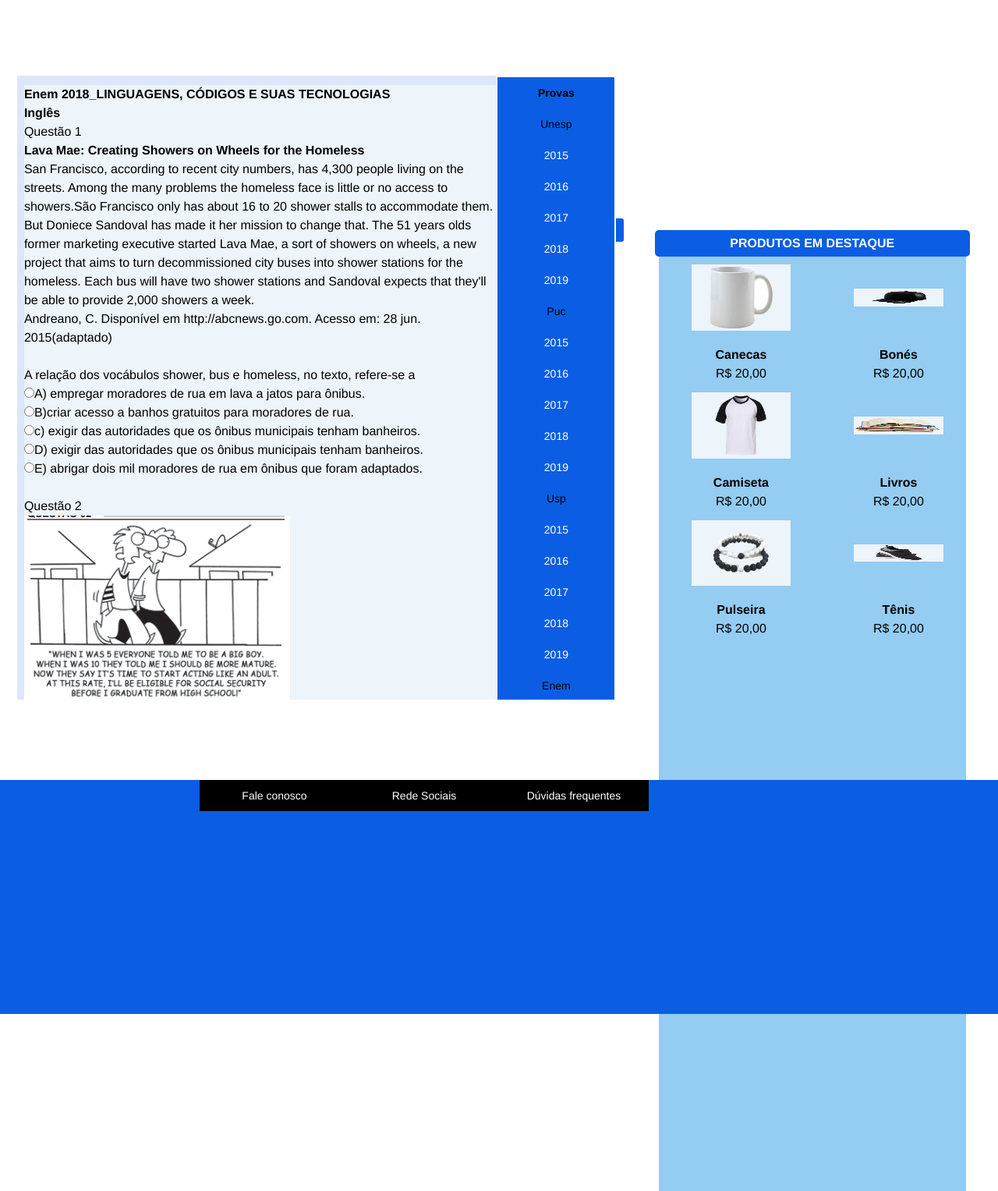
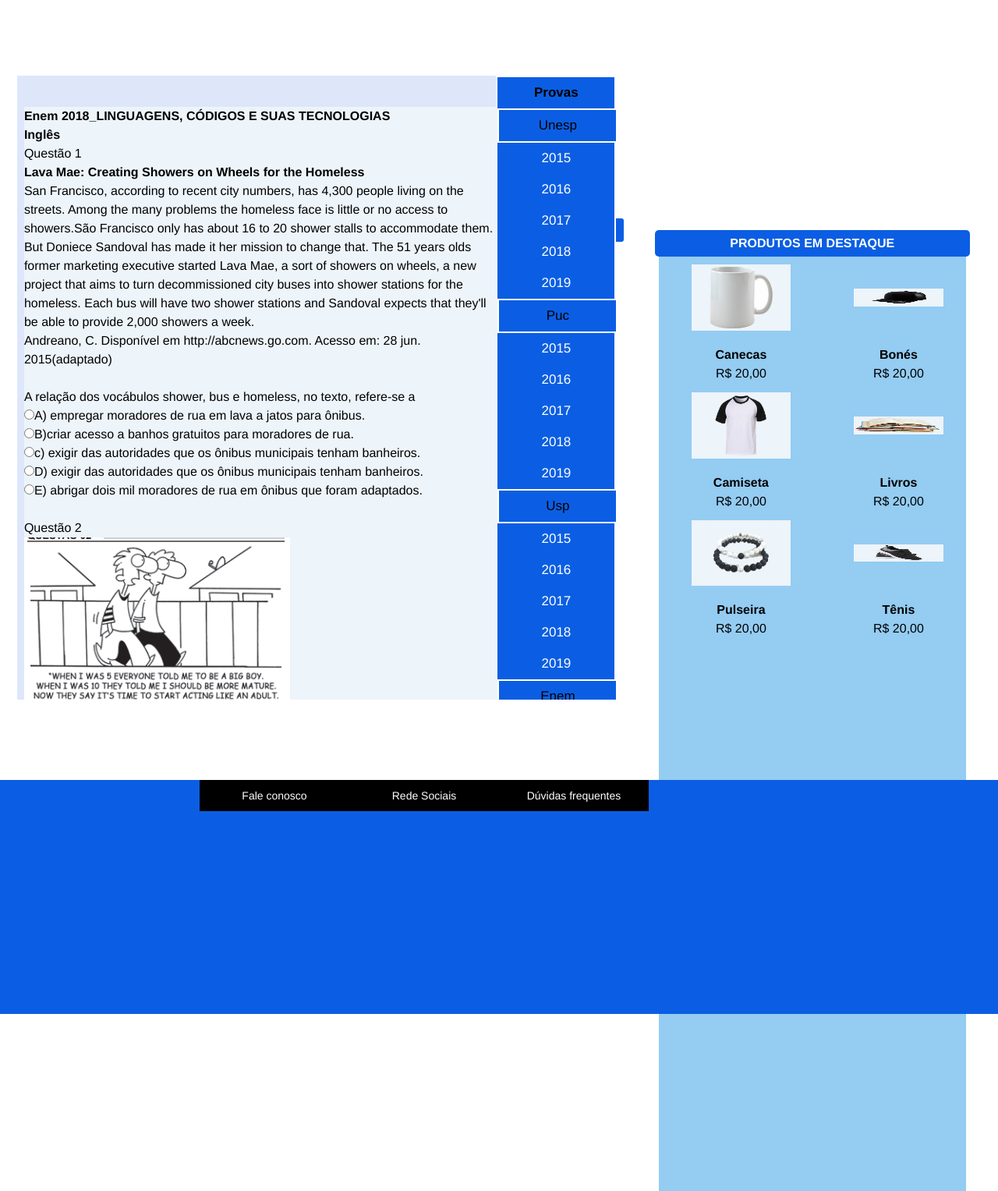
Before and after one commit to rangel3l/rangel3l.github.io, a PHP site: page /vestibular/simuladosover.html in a window 1280 px wide. Shown: the part 137-1664 px from the top of the page at 78% size. Run offline with PHP 8.4, Linux system fonts and the light colour scheme.

Commit message:
last design simulado

```diff
--- a/vestibular/css/simulados.css
+++ b/vestibular/css/simulados.css
@@ -198,12 +198,23 @@ body {
     position: relative;
     font-size: 14px;
     line-height:40px;
+     font-size: 17px;
+
  }
+ .size_title{
+     color: black;
+     font-size: 20px;
+     border: 2px solid white;
+ }
+
+  .provas_bar ul {
+      padding: 0px;
+      font-size: 20px;}
  .provas_bar ul ul {
 
         position: absolute;
 
-
+           font-size: 30px;
         display: none;
         margin-left: 0%;
     }
@@ -224,6 +235,7 @@ body {
  .provas_bar a{
      text-decoration: none;
      color: white;
+
  }
 .produtos{
      border-radius: 5px;
--- a/vestibular/simuladosover.html
+++ b/vestibular/simuladosover.html
@@ -93,7 +93,7 @@
               <ul>
 
 <li>  <h3>    Provas</h3>
-<li>Unesp</li>
+<li class="size_title">Unesp</li>
 <a href="#">
     <li>2015</li>
 </a>
@@ -109,7 +109,7 @@
 <a href="#">
     <li>2019</li>
 </a>
-<li>Puc</li>
+<li class="size_title">Puc</li>
 <a href="#">
     <li>2015</li>
 </a>
@@ -125,7 +125,7 @@
 <a href="#">
     <li>2019</li>
 </a>
-<li>Usp</li>
+<li class="size_title">Usp</li>
 <a href="#">
     <li>2015</li>
 </a>
@@ -141,7 +141,7 @@
 <a href="#">
     <li>2019</li>
 </a>
-<li>Enem</li>
+<li class="size_title">Enem</li>
 <a href="#">
     <li>2015</li>
 </a>
@@ -157,15 +157,15 @@
 <a href="#">
     <li>2019</li>
 </a>
-<li>Concursos
+<li class="size_title">Concursos
     <a href="#">
         <li>Inss</li>
     </a>
     <a href="#">
-        <li>IBGE</li>
+        <li class="size_title">IBGE</li>
     </a>
     <a href="#">
-        <li>Prefeitura</li>
+        <li class="size_title">Prefeitura</li>
 </a>
 </li>
 
```
